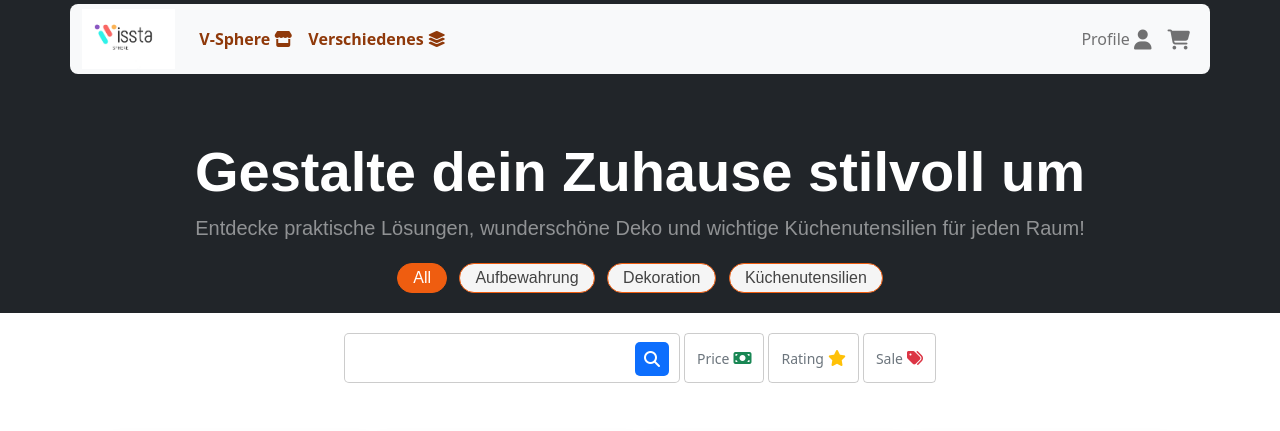
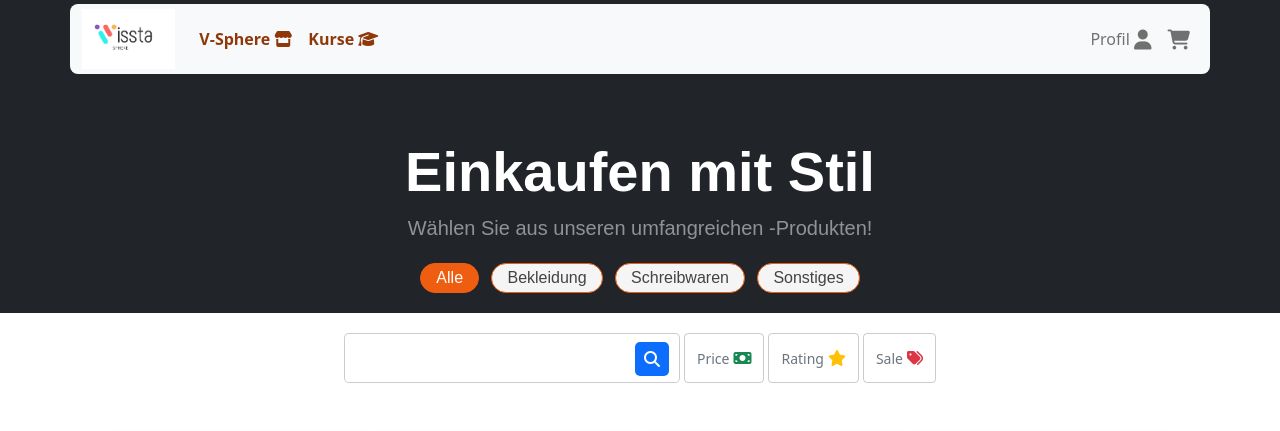
Before and after one commit to Noah-Samawi/visste-sphere, a Django app: page /products/ in a window 1280 px wide. Shown: the top 431 px of the page. Run offline with Django 4.2, Linux system fonts and the light colour scheme; data comes from the database, SQL or seed files in the repository; parts of the project's set-up code (start-up, migrations or seed data) failed here and were passed over; some libraries are stand-ins or nearby versions.

Commit message:
update hame, products and navbar.html.fials

```diff
--- a/home/templates/home/home.html
+++ b/home/templates/home/home.html
@@ -16,7 +16,7 @@
     <div class="row align-items-center justify-content-center">
       <div class="col-lg-8 col-xl-7 col-xxl-6">
         <div class="my-5 text-center text-xl-start">
-          <h1 class="display-5 fw-bolder text-white mb-2">STORE</h1>
+          <h1 class="display-5 fw-bolder text-white mb-2">Visste Sphere STORE</h1>
           <p class="lead text-white-50 mb-4">
             Visste Sphere Store, wo Mode auf Wissen trifft. Unser Geschäft bietet nicht nur stilvolle Markenartikel,
             sondern auch kurze Lehrgänge, die Schüler mit Fähigkeiten und Einblicken bereichern,
--- a/products/templates/products/products.html
+++ b/products/templates/products/products.html
@@ -1,7 +1,7 @@
 {% extends "base.html" %}
 {% load static %}
 
-{% block extra_title %}Products{% endblock %}
+{% block extra_title %}Produkte{% endblock %}
 
 {% block extra_css %}
     <link rel="stylesheet" href="{% static 'products/css/products.css' %}">
@@ -12,27 +12,24 @@
 <header class="bg-dark">
   <div class="container px-4 px-lg-5 mt-5 mb-2">
     <div class="text-center text-white">
-      <h1 class="display-4 fw-bolder">Gestalte dein Zuhause stilvoll um</h1>
+      <h1 class="display-4 fw-bolder">Einkaufen mit Stil</h1>
       <p class="lead fw-normal text-white-50 mb-0">
-        Entdecke praktische {% if current_categories %}<em class='text-info'>
-          {{current_categories.friendly_name}}</em>{% endif %} Lösungen, wunderschöne Deko und wichtige Küchenutensilien
-        für jeden Raum!
+        Wählen Sie aus unseren umfangreichen {% if current_categories %}<em class='text-info'>{{current_categories.friendly_name}}</em>{% endif %}-Produkten!
       </p>
-
     </div>
 
     <ul class="list-inline widget-list-inline text-center my-3">
       <li class="list-inline-item m-1 {% if not category %}active{% endif %}">
-        <a href="{% url 'products' %}">All</a>
+        <a href="{% url 'products' %}">Alle</a>
       </li>
       <li class="list-inline-item m-1 {% if category == 'clothing' %}active{% endif %}">
-        <a href="{% url 'products' %}?category=clothing">Aufbewahrung</a>
+        <a href="{% url 'products' %}?category=clothing">Bekleidung</a>
       </li>
       <li class="list-inline-item m-1 {% if category == 'stationary' %}active{% endif %}">
-        <a href="{% url 'products' %}?category=stationary">Dekoration</a>
+        <a href="{% url 'products' %}?category=stationary">Schreibwaren</a>
       </li>
       <li class="list-inline-item m-1 {% if category == 'miscellaneous' %}active{% endif %}">
-        <a class="" href="{% url 'products' %}?category=miscellaneous">Küchenutensilien</a>
+        <a class="" href="{% url 'products' %}?category=miscellaneous">Sonstiges</a>
       </li>
     </ul>
 
@@ -42,10 +39,10 @@
 {% endblock %}
 
 {% block content %}
-<!-- Product-->
+    <!-- Produkt-->
     <section class="py-3 bg-white">
-  <!-- Heading for accessibility-->
-  <h2 class='visually-hidden'>Products</h2>
+      <!-- Überschrift für Barrierefreiheit-->
+      <h2 class='visually-hidden'>Produkte</h2>
 
         {% url 'products' as url %}
         {% with url=url %}
@@ -54,8 +51,10 @@
 
 
         <div class="container px-lg-5 mt-5">
-    <div class="row row-cols-2 row-cols-md-3 row-cols-xl-4 justify-content-center">
-      {% for product in products %}
+          <div
+            class="row row-cols-2 row-cols-md-3 row-cols-xl-4 justify-content-center"
+          >
+          {% for product in products  %}
 
           {% include "includes/product_card.html" with product=product %}
 
--- a/templates/includes/navbar.html
+++ b/templates/includes/navbar.html
@@ -5,7 +5,7 @@
   <nav class="container sticky-nav navbar navbar-expand-lg navbar-light bg-light p-0">
     <div class="container-fluid">
       <a class="navbar-brand fw-bolder logo" href="{% url 'home' %}">
-        <img src="{% static 'images/logo.webp' %}" alt="visste sphere logo">
+        <img src="{% static 'images/logo.webp' %}" alt="Visste Sphere Logo">
       </a>
       <button
         class="navbar-toggler"
@@ -14,66 +14,66 @@
         data-bs-target="#navbarSupportedContent"
         aria-controls="navbarSupportedContent"
         aria-expanded="false"
-        aria-label="Toggle navigation"
+        aria-label="Navigation umschalten"
       >
         <span class="navbar-toggler-icon"></span>
       </button>
       <div class="collapse navbar-collapse" id="navbarSupportedContent">
         <ul class="navbar-nav me-auto mb-2 mb-lg-0">
 
-          <!-- Product Dropdown-->
+          <!-- Produkt Dropdown-->
           <li class="nav-item dropdown">
             <a class="nav-link text-orange-secondary" href="#" id="productDropdown" role="button" data-bs-toggle="dropdown" aria-expanded="false">
               <span class="text-orange-secondary fw-bold">V-Sphere <i class="fa-solid fa-store text-orange-secondary"></i>
               </span>
             </a>
             <ul class="dropdown-menu" aria-labelledby="productDropdown">
-              <li><a class="dropdown-item" href="{% url 'products' %}">All</a></li>
+              <li><a class="dropdown-item" href="{% url 'products' %}">Alle</a></li>
               <li><hr class="dropdown-divider"></li>
               <li>
-                <a class="dropdown-item" href="{% url 'products' %}?category=clothing">Aufbewahrung</a>
+                <a class="dropdown-item" href="{% url 'products' %}?category=clothing">Bekleidung</a>
               </li>
               <li>
-                <a class="dropdown-item" href="{% url 'products' %}?category=stationary">Dekoration</a>
+                <a class="dropdown-item" href="{% url 'products' %}?category=stationary">Schreibwaren</a>
               </li>
               <li>
-                <a class="dropdown-item" href="{% url 'products' %}?category=miscellaneous">Küchenutensilien</a>
+                <a class="dropdown-item" href="{% url 'products' %}?category=miscellaneous">Sonstiges</a>
               </li>
             </ul>
           </li>
 
-          <!-- Programs Dropdown-->
+          <!-- Kurs Dropdown-->
           <li class="nav-item dropdown">
             <a class="nav-link text-orange-secondary" href="#" id="courseDropdown" role="button" data-bs-toggle="dropdown" aria-expanded="false">
-              <span class="text-orange-secondary fw-bold">Verschiedenes <i class="fa-solid fa-layer-group text-orange-secondary"></i></span>
+              <span class="text-orange-secondary fw-bold">Kurse <i class="fa-solid fa-graduation-cap text-orange-secondary"></i>
               </span>
             </a>
             <ul class="dropdown-menu" aria-labelledby="courseDropdown">
-              <li><a class="dropdown-item" href="{% url 'programs' %}">All</a></li>
+              <li><a class="dropdown-item" href="{% url 'programs' %}">Alle</a></li>
               <li><hr class="dropdown-divider"></li>
               <li>
-                <a class="dropdown-item" href="{% url 'programs' %}?category=fullstack">Kleidung-Mode</a>
+                <a class="dropdown-item" href="{% url 'programs' %}?category=fullstack">Full-Stack</a>
               </li>
               <li>
-                <a class="dropdown-item" href="{% url 'programs' %}?category=ui_ux_design">Elektronik</a>
+                <a class="dropdown-item" href="{% url 'programs' %}?category=ui_ux_design">UI/UX Design</a>
               </li>
               <li>
-                <a class="dropdown-item" href="{% url 'programs' %}?category=devops">Vintage-Artikel</a>
+                <a class="dropdown-item" href="{% url 'programs' %}?category=devops">DevOps</a>
               </li>
               <li>
-                <a class="dropdown-item" href="{% url 'programs' %}?category=data_science">Spielzeug</a>
+                <a class="dropdown-item" href="{% url 'programs' %}?category=data_science">Datenwissenschaft</a>
               </li>
               <li>
-                <a class="dropdown-item" href="{% url 'programs' %}?category=game_dev">Sport & Freizeit</a>
+                <a class="dropdown-item" href="{% url 'programs' %}?category=game_dev">Spieleentwicklung</a>
               </li>
               <li>
-                <a class="dropdown-item" href='{% url 'programs' %}?category=mobile_app'>Gadgets</a>
+                <a class="dropdown-item" href='{% url 'programs' %}?category=mobile_app'>Mobile Apps</a>
               </li>
             </ul>
           </li>
 
-          <!-- Subscription Link -->
-        {%  if request.user.is_authenticated %}
+          <!-- Abonnement-Link -->
+        {% if request.user.is_authenticated %}
           <li class="nav-item">
             <a class="nav-link text-orange-secondary" href="{% url "subscriptions" %}">
               <span class="text-orange-secondary fw-bold">Abonnements <i class="fa-solid fa-trophy text-orange-secondary"></i>
@@ -87,7 +87,7 @@
 
         <div class="">
             <ul class="navbar-nav me-auto mb-2 mb-lg-0">
-                <!-- Profile/Auth Dropdown-->
+                <!-- Profil/Auth Dropdown-->
 
                 <li class="nav-item dropdown">
                   <a class="nav-link text-capitalize" href="#" id="profileDropdown" role="button" data-bs-toggle="dropdown" aria-expanded="false">
@@ -98,47 +98,47 @@
                     </span>
 
                     {% else %}
-                  <span class="text">Profile</span>
+                  <span class="text">Profil</span>
                  <i class="fa-solid fa-user fa-lg"></i>
                     {% endif %}
                   </a>
                   <ul class="dropdown-menu" aria-labelledby="profileDropdown">
 
                     {% if request.user.is_authenticated %}
-                    <li><a class="dropdown-item" href="{% url "profile" %}">Profile</a></li>
+                    <li><a class="dropdown-item" href="{% url "profile" %}">Profil</a></li>
 
                     <li>
-                      <a class="dropdown-item" href="{% url 'my_courses' %}">My Courses</a>
+                      <a class="dropdown-item" href="{% url 'my_courses' %}">Meine Kurse</a>
                     </li>
 
                     {% if request.user.is_superuser or request.user.profile.moderator %}
                     <li>
-                      <a class="dropdown-item" href="{% url 'add_product' %}">Add Products</a>
+                      <a class="dropdown-item" href="{% url 'add_product' %}">Produkte hinzufügen</a>
                     </li>
                     {% endif %}
 
                     <li><hr class="dropdown-divider"></li>
 
                     <li>
-                      <a class="dropdown-item" href="{% url 'account_logout' %}">Logout</a>
+                      <a class="dropdown-item" href="{% url 'account_logout' %}">Abmelden</a>
                     </li>
 
                     {% else %}
                     <li><hr class="dropdown-divider"></li>
                     <li>
-                      <a class="dropdown-item" href="{% url 'account_signup' %}">Register</a>
+                      <a class="dropdown-item" href="{% url 'account_signup' %}">Registrieren</a>
                     </li>
                     <li>
-                      <a class="dropdown-item" href="{% url 'account_login' %}">Login</a>
+                      <a class="dropdown-item" href="{% url 'account_login' %}">Anmelden</a>
                     </li>
                     {% endif %}
                   </ul>
                 </li>
-                <!-- Cart Link-->
+                <!-- Warenkorb-Link-->
                 <li class="nav-item">
-                  <a class="nav-link m-0" href="{% url "view_cart" %}" aria-label="View Cart" aria-expanded="false">
+                  <a class="nav-link m-0" href="{% url "view_cart" %}" aria-label="Warenkorb ansehen" aria-expanded="false">
                     <p class='p-0 m-0'>
-                      <span class='fw-bold d-md-none'>Cart</span>
+                      <span class='fw-bold d-md-none'>Warenkorb</span>
 
                       <i class="fas fa-shopping-cart fa-lg position-relative h5">
                       {% if cart_items|length > 0 %}
@@ -160,7 +160,7 @@
   </nav>
   {% if request.user %}
   {% if request.user.profile.active_subscription %}
-  <span class='membership bg-dark badge rounded-pill text-{{request.user.profile.active_subscription.color}}'> <i class="fa-solid fa-trophy me-2"></i>{{request.user.profile.active_subscription}} Member</span>
+  <span class='membership bg-dark badge rounded-pill text-{{request.user.profile.active_subscription.color}}'> <i class="fa-solid fa-trophy me-2"></i>{{request.user.profile.active_subscription}} Mitglied</span>
   {% endif %}
   {% endif %}
 </div>
--- a/visstesphere/settings.py
+++ b/visstesphere/settings.py
@@ -36,6 +36,10 @@ ALLOWED_HOSTS = [
     '127.0.0.1',
     'vissta-sphere.com', 'www.vissta-sphere.com',
 ]
+CSRF_TRUSTED_ORIGINS = [
+    'https://8000-noahsamawi-visstesphere-22d076nx04t.ws-eu117.gitpod.io'
+]
+
 
 # Application definition
 INSTALLED_APPS = [
```
Lines whose indentation alone changed are shown as unchanged.
